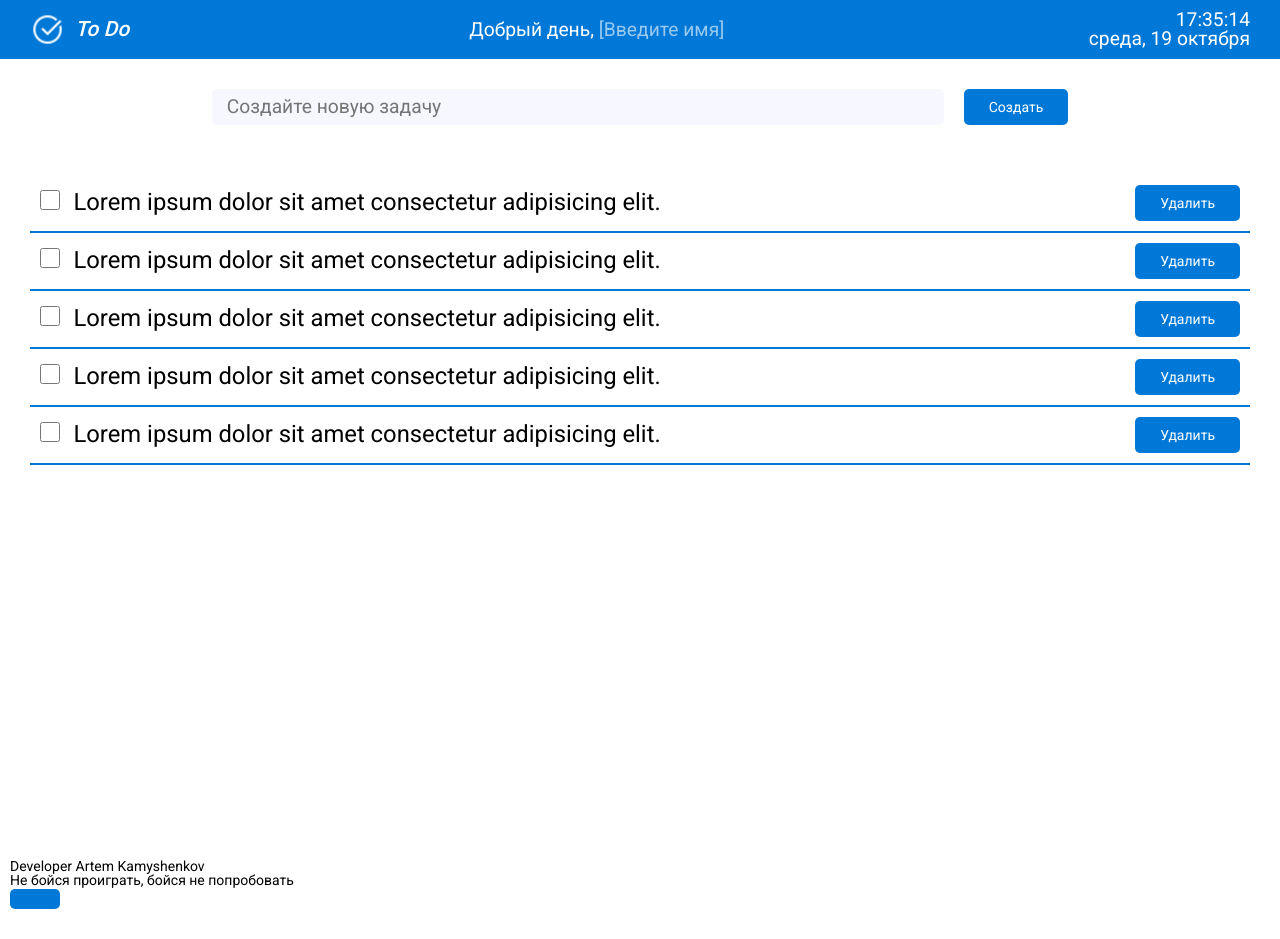
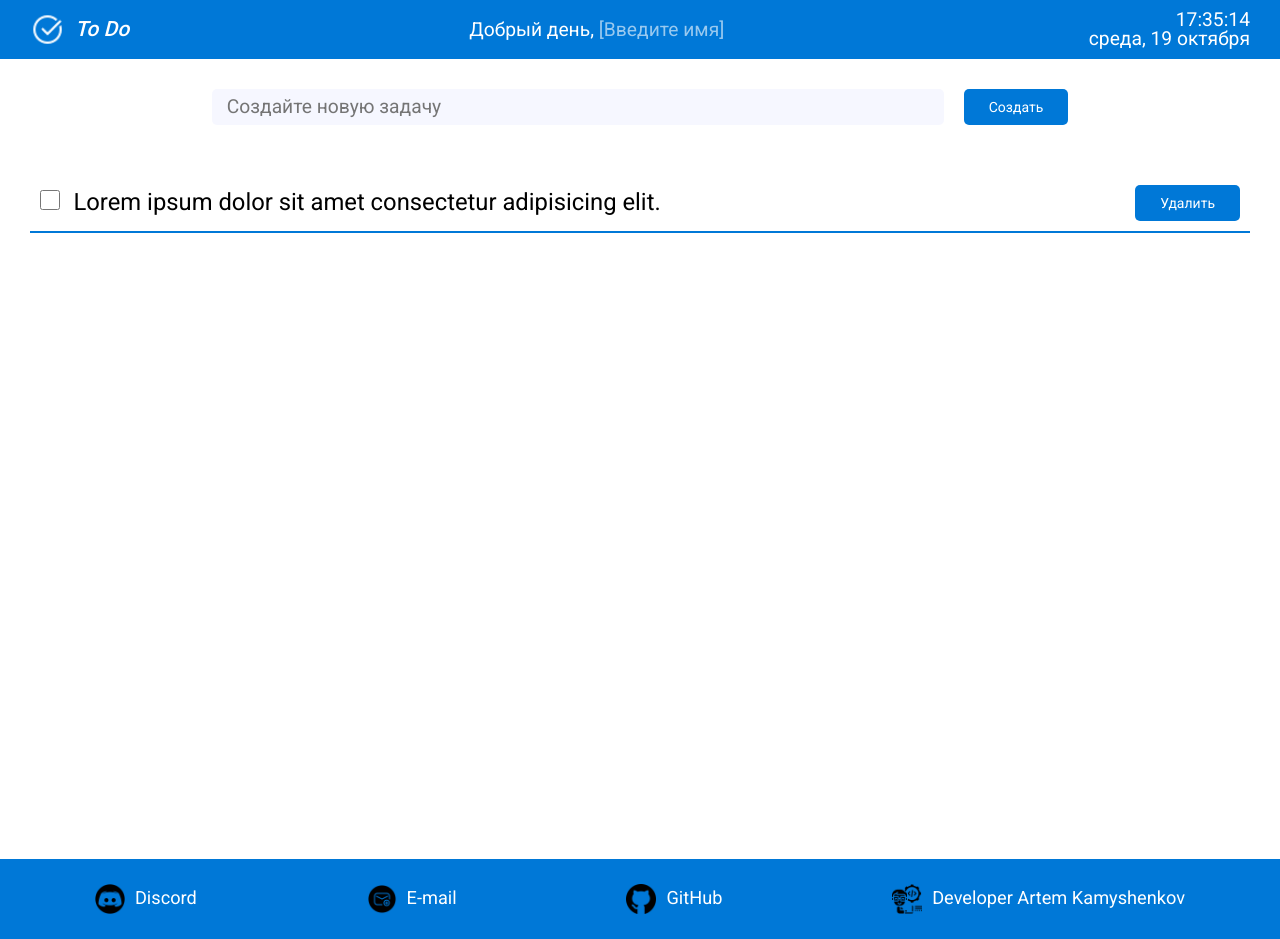
Before and after one commit to artemkamyshenkov/ToDo, a website: page index.html in a window 1280 px wide. Before the commit the page ends 909 px from the top, so only its background shows below. Drawn offline with Linux system fonts and the light colour scheme.

Commit message:
add icons for footer

```diff
--- a/index.html
+++ b/index.html
@@ -65,54 +65,6 @@
                   <button class="button task-item__button">Удалить</button>
                 </div>
               </div>
-              <div class="task-item">
-                <div class="task-item__container">
-                  <form class="task-item__form">
-                    <input type="checkbox" class="task-input-check" id="" />
-                    <label for=""></label>
-                    <span class="task-item__text"
-                      >Lorem ipsum dolor sit amet consectetur adipisicing elit.
-                    </span>
-                  </form>
-                  <button class="button task-item__button">Удалить</button>
-                </div>
-              </div>
-              <div class="task-item">
-                <div class="task-item__container">
-                  <form class="task-item__form">
-                    <input type="checkbox" class="task-input-check" id="" />
-                    <label for=""></label>
-                    <span class="task-item__text"
-                      >Lorem ipsum dolor sit amet consectetur adipisicing elit.
-                    </span>
-                  </form>
-                  <button class="button task-item__button">Удалить</button>
-                </div>
-              </div>
-              <div class="task-item">
-                <div class="task-item__container">
-                  <form class="task-item__form">
-                    <input type="checkbox" class="task-input-check" id="" />
-                    <label for=""></label>
-                    <span class="task-item__text"
-                      >Lorem ipsum dolor sit amet consectetur adipisicing elit.
-                    </span>
-                  </form>
-                  <button class="button task-item__button">Удалить</button>
-                </div>
-              </div>
-              <div class="task-item">
-                <div class="task-item__container">
-                  <form class="task-item__form">
-                    <input type="checkbox" class="task-input-check" id="" />
-                    <label for=""></label>
-                    <span class="task-item__text"
-                      >Lorem ipsum dolor sit amet consectetur adipisicing elit.
-                    </span>
-                  </form>
-                  <button class="button task-item__button">Удалить</button>
-                </div>
-              </div>
             </div>
             <div class="tasks__sidebar">
               <button class="sidebar__button"></button>
@@ -126,17 +78,54 @@
         <div class="container">
           <div class="social__container">
             <ul class="social-list">
-              <li class="social-list-item"><a href=""></a></li>
-              <li class="social-list-item"><a href=""></a></li>
-              <li class="social-list-item"><a href=""></a></li>
+              <li class="social-list-item">
+                <a class="social__icon" href="#"
+                  ><div class="item__img">
+                    <img src="./assets/image/discord.png" alt="discord" /></div
+                ></a>
+                <a href="#">Discord</a>
+              </li>
+              <li class="social-list-item">
+                <a
+                  class="social__icon"
+                  href="mailto:artmiller22831@gmail.com"
+                  target="_blank"
+                  ><div class="item__img">
+                    <img src="./assets/image/email.png" alt="email" /></div
+                ></a>
+                <a target="_blank" href="mailto:artmiller22831@gmail.com"
+                  >E-mail</a
+                >
+              </li>
+              <li class="social-list-item">
+                <a
+                  target="_blank"
+                  class="social__icon"
+                  href="https://github.com/artemkamyshenkov"
+                  ><div class="item__img">
+                    <img src="./assets/image/github.png" alt="github" /></div
+                ></a>
+                <a target="_blank" href="https://github.com/artemkamyshenkov"
+                  >GitHub</a
+                >
+              </li>
+              <li class="social-list-item">
+                <a
+                  target="_blank"
+                  class="social__icon"
+                  href="https://github.com/artemkamyshenkov"
+                  ><div class="item__img">
+                    <img
+                      src="./assets/image/Developer.png"
+                      alt="developer"
+                    /></div
+                ></a>
+                <a target="_blank" href="https://github.com/artemkamyshenkov"
+                  >Developer Artem Kamyshenkov</a
+                >
+              </li>
             </ul>
           </div>
-          <div class="footer__about">Developer Artem Kamyshenkov</div>
-          <div class="quotes__container">
-            <div class="quote">Не бойся проиграть, бойся не попробовать</div>
-            <div class="author"></div>
-          </div>
-          <button class="button change-quote"></button>
         </div>
       </footer>
     </div>
--- a/sass/layout/_footer.scss
+++ b/sass/layout/_footer.scss
@@ -0,0 +1,23 @@
+.footer {
+  height: 80px;
+  background: $color-header;
+}
+.social-list {
+  padding-top: 25px;
+  display: flex;
+  justify-content: space-around;
+  align-items: center;
+}
+.social-list-item {
+  display: flex;
+  align-items: center;
+  & a {
+    color: $color-main;
+    font-size: 1.3rem;
+  }
+}
+.item__img img {
+  width: 30px;
+  height: 30px;
+  margin-right: 10px;
+}
```
Also changed, not shown: assets/image/Developer.png (added), assets/image/discord.png (added), assets/image/email.png (added), assets/image/github.png (added), sass/style.css, 1 other file.
